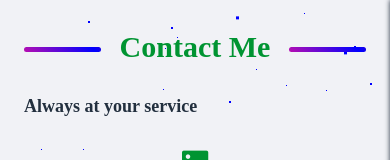
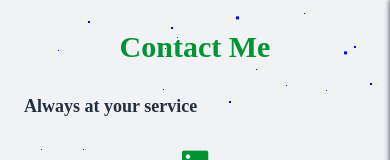
Before and after one commit to Lauther99/lauther-portfolio-v2, a React (Vite) app: page /#/contact in a window 390 px wide. Shown: the top 160 px of the page. Built offline with nearby package versions, Linux system fonts and the light colour scheme; a web font is replaced by a local one.

Commit message:
fiexd some bugs styles

```diff
--- a/src/assets/styles/about.css
+++ b/src/assets/styles/about.css
@@ -22,6 +22,7 @@
     width: 100%;
     text-align: center;
     position: relative;
+    z-index: 20;
 }
 
 .description-container h1::before {
@@ -38,6 +39,7 @@
     background-size: 900%;
     border-radius: 10px;
     animation: glowing 30s linear infinite;
+    z-index: -1;
 }
 
 .description-container h1::after {
@@ -53,6 +55,7 @@
     red, blue, deeppink, blue);
     background-size: 900%;
     animation: glowing 30s linear infinite;
+    z-index: -1;
 }
 
 .description-container h2 {
@@ -192,3 +195,13 @@
         padding: 3rem 2rem 5rem 1.5rem;
     }
 }
+
+@media screen and (max-width: 530px) {
+    .description-container h1::before {
+        content: none;
+    }
+
+    .description-container h1::after {
+        content: none;
+    }
+}
--- a/src/assets/styles/contact.css
+++ b/src/assets/styles/contact.css
@@ -7,16 +7,17 @@
     animation: slideSection 1s ease;
 }
 
+.contact-container h3:nth-child(2){
+    width: 100%;
+    max-width: 760px;
+    margin: 0 auto;
+}
+
 #contact h1{
     width: 100%;
     text-align: center;
     position: relative;
-}
-
-.contact-container h3:nth-child(2){
-    width: 100%;
-    max-width: 760px;
-    margin: 0 auto;
+    z-index: 20;
 }
 
 #contact h1::before {
@@ -33,6 +34,7 @@
     background-size: 900%;
     border-radius: 10px;
     animation: glowing 30s linear infinite;
+    z-index: 10;
 }
 
 #contact h1::after {
@@ -49,6 +51,7 @@
     background-size: 900%;
     border-radius: 10px;
     animation: glowing 30s linear infinite;
+    z-index: 10;
 }
 
 .contact-container{
@@ -161,3 +164,13 @@
         font-size: 20px;
     }
 }
+
+@media screen and (max-width: 530px) {
+    #contact h1::before {
+        content: none;
+    }
+
+    #contact h1::after {
+        content: none;
+    }
+}
--- a/src/assets/styles/projects.css
+++ b/src/assets/styles/projects.css
@@ -101,14 +101,6 @@
     color: var(--text-color-normal);
 }
 
-/* .project-img:hover .project-info{ para el desktop, se activa este y descativa el de abajo
-    height: 50%;
-}
-
-.project-img:hover .project-tech{
-    height: 50%;
-} */
-
 .projects-animation {
     animation: goUpGoDown 5s infinite;
     animation-delay: 0s;
@@ -154,3 +146,13 @@
         height: 50%;
     }
 }
+
+@media screen and (max-width: 530px) {
+    #projects h1::before {
+        content: none;
+    }
+
+    #projects h1::after {
+        content: none;
+    }
+}
--- a/src/assets/styles/skills.css
+++ b/src/assets/styles/skills.css
@@ -92,3 +92,13 @@
         transform: scale(1.2);
     }
 }
+
+@media screen and (max-width: 530px) {
+    #skills h1::before {
+        content: none;
+    }
+
+    #skills h1::after {
+        content: none;
+    }
+}
--- a/src/assets/translates/es.json
+++ b/src/assets/translates/es.json
@@ -10,7 +10,7 @@
     },
     {
         "about": "Acerca de mi",
-        "title": "Acerca de mi",
+        "title": "Acerca \nde mi ",
         "sub1": "Como ya viste . . .",
         "txt1": "Mi nombre es ",
         "txt2": "y me gustaría presentarme como una persona muy curiosa, sobre todo en el área de la tecnología y ciencia, a veces autodidacta pero la mayoría de las veces me gusta trabajar y aprender en equipo.",
@@ -24,16 +24,16 @@
         "education": "Educación",
         "edutitle1": "Desarrollador Full Stack - Academlo Bootcamp",
         "edusub1": "+280 horas teórico practicas.",
-        "edusub2" :"+6 proyectos de portafolio",
-        "edutitle2" : "Ingeniería Industrial y de Sistemas - Universidad de Piura",
+        "edusub2": "+6 proyectos de portafolio",
+        "edutitle2": "Ingeniería Industrial y de Sistemas - Universidad de Piura",
         "edusub3": "Orden de mérito: Tercio Superior",
-        "edusub4" :"Estudiante de intercambio en la Universidad técnica Federico Santa María - Chile",
-        "volunt":"Voluntariado",
-        "voluntsub1" :"Desarrollé habilidades de enseñanza, comunicación y organización.",
-        "voluntsub2" :"Empleé estas habilidades para el dictado de clases a niños de 3 y 4 años y para la proposición/desarrollo de actividades.",
-        "voluntsub3" :"Desarrollé habilidades comunicativas como escucha activa, asertividad, empatía y enseñanza.",
-        "voluntsub4" :"Utilicé estas habilidades para capacitar emprendedores en temas de SST y flujo de caja.",
-        "voluntsub5" :"Capacité a más de 20 emprendedores en Piura, Lima (vía zoom)."
+        "edusub4": "Estudiante de intercambio en la Universidad técnica Federico Santa María - Chile",
+        "volunt": "Voluntariado",
+        "voluntsub1": "Desarrollé habilidades de enseñanza, comunicación y organización.",
+        "voluntsub2": "Empleé estas habilidades para el dictado de clases a niños de 3 y 4 años y para la proposición/desarrollo de actividades.",
+        "voluntsub3": "Desarrollé habilidades comunicativas como escucha activa, asertividad, empatía y enseñanza.",
+        "voluntsub4": "Utilicé estas habilidades para capacitar emprendedores en temas de SST y flujo de caja.",
+        "voluntsub5": "Capacité a más de 20 emprendedores en Piura, Lima (vía zoom)."
     },
     {
         "skills": "Habilidades"
@@ -45,15 +45,15 @@
     {
         "contact": "Contacto",
         "title": "Contáctame",
-        "sub1" :"Siempre a tu servicio",
-        "location" : "Ubicación",
-        "email" :"Escríbeme",
-        "download" : "Descargar",
-        "send" :"Envíame un mensaje",
-        "message" : "Mensaje . . .",
-        "sendbtn" :"Enviar"
+        "sub1": "Siempre a tu servicio",
+        "location": "Ubicación",
+        "email": "Escríbeme",
+        "download": "Descargar",
+        "send": "Envíame un mensaje",
+        "message": "Mensaje . . .",
+        "sendbtn": "Enviar"
     },
     {
-        "language" : "English"
+        "language": "English"
     }
 ]
```
